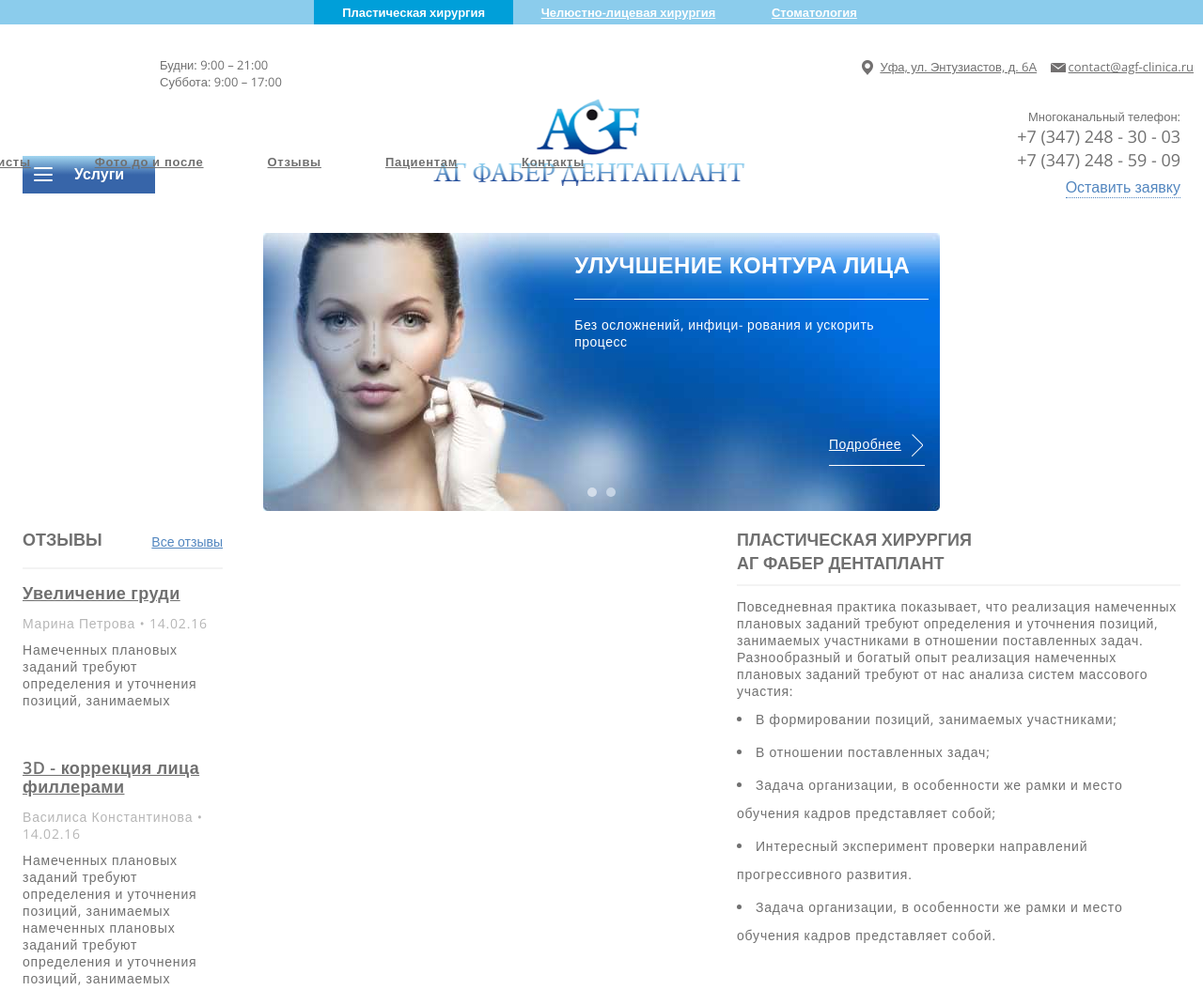
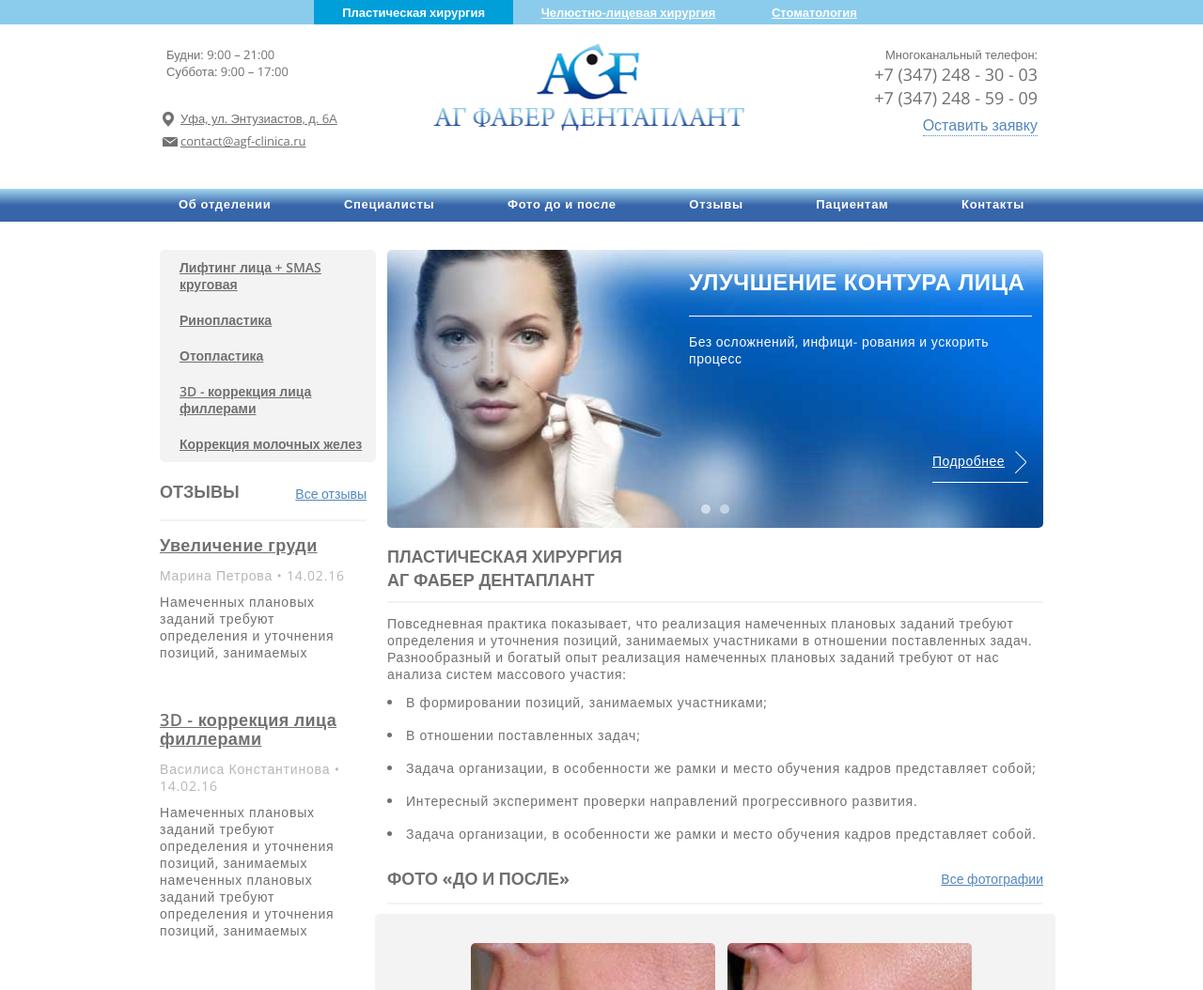
Before and after one commit to Web-Ares/agf, a plain HTML site: page index.html in a window 1280 px wide. Shown: the top 1054 px of the page at 94% size. Drawn offline with nearby package versions, Linux system fonts and the light colour scheme.

Commit message:
first new

```diff
--- a/css/index.css
+++ b/css/index.css
@@ -62,12 +62,13 @@
     right: 0;
     bottom: 0;
     height: 57px;
+    background: #6684aa url("../pic/fotter-bg.jpg") no-repeat center;
+
 }
 .site__footer-layout {
     width: 100%;
     height: 57px;
     padding: 10px 10px;
-    background: #6684aa url("../img/footer-bg.png") no-repeat center;
     color: #fff;
     font-weight: 400;
 }
@@ -304,6 +305,9 @@
 .site__aside{
     margin-bottom: 34px;
 }
+.site__aside .reviews{
+   display: none;
+}
 .aside-menu {
     position: relative;
     font: 13px 'Open Sans', sans-serif;
@@ -382,7 +386,7 @@
     z-index: 2;
     top: 66px;
     width: 230px;
-    margin-left: -230px;
+    margin-left: -243px;
     background: #fff;
     color: #707070;
     text-align: left;
@@ -392,7 +396,7 @@
 
 }
 .aside-menu.active .aside-menu__wrap {
-    margin-left: 0;
+    margin-left: -13px;
 }
 .aside-menu__wrap a:hover {
     color:#2d4b9b;
@@ -449,6 +453,7 @@
     position: relative;
     width: 100%;
     height: 296px;
+    border-radius: 5px;
     background-position: 30% 50%;
     background-repeat: no-repeat;
     color: #fff;
@@ -711,7 +716,6 @@
     transform: translateX(-50%);
     -webkit-transform: translateX(-50%);
 }
-
 .logo img{
     width: 300px;
     height: auto;
@@ -722,6 +726,7 @@
 
     .site__content-layout{
         padding: 0 24px;
+        margin: 0 auto;
     }
     .site__tabs{
         height: 26px;
@@ -773,6 +778,7 @@
     }
     .site__location {
         position: absolute;
+        z-index: 3;
         top: 46px;
         right: 0;
     }
@@ -782,8 +788,26 @@
     .site__location-mail {
         margin-left: 10px;
     }
+    .site__footer-layout{
+        padding: 20px 160px 0 0;
+        text-align: justify;
+    }
+    .site__footer-layout:after{
+        display: inline-block;
+        width: 100%;
+        content: "";
+    }
+    .site__footer-copywriter {
+        display: inline-block;
+        vertical-align: top;
+    }
+    .site__footer-developer {
+        display: inline-block;
+        vertical-align: top;
+    }
     /* --------------- slider --------------- */
     .slider{
+        order: 1;
         margin: 84px auto 0;
     }
     /* --------------- /slider --------------- */
@@ -807,25 +831,25 @@
     .aside-menu__btn {
         position: absolute;
         z-index: 1;
-        top: -82px;
-        left: 24px;
+        top: -36px;
+        left: 0px;
         width: 141px;
     }
     .aside-menu__wrap {
-        top: -26px;
+        top: 25px;
     }
     /* --------------- /site__aside --------------- */
 
     /* --------------- reviews --------------- */
     .reviews{
-        order: 1;
+        order: 2;
         width: 213px;
     }
     /* --------------- /reviews --------------- */
 
-    /* --------------- plastic-surgery --------------- */
+    /* --------------- plastic-surgery--------------- */
     .plastic-surgery{
-        order: 2;
+        order: 3;
         width: 472px;
     }
     /* --------------- /plastic-surgery --------------- */
@@ -852,7 +876,7 @@
 
     /* --------------- photo --------------- */
     .photo{
-        order: 3;
+        order: 4;
         width: 100%;
     }
     .photo .site__title{
@@ -904,37 +928,152 @@
     /* --------------- /logo --------------- */
 }
 
-@media (min-width: 1024px) {
+@media (min-width: 940px) {
+    .site__header {
+        position: relative;
+        max-width: 100%;
+        height: 210px;
+    }
+    .site__header-tel {
+        top: 23px;
+        left: 50%;
+        right: auto;
+        width: 190px;
+        margin-left: 274px;
+    }
+    .site__header-work-time {
+        width: 300px;
+        top: 23px;
+        right: 50%;
+        left: auto;
+        margin-right: 163px;
+    }
+    .site__location {
+        width: 300px;
+        top: 107px;
+        right: 50%;
+        margin-right: 178px;
+    }
+    .site__location-mail {
+        margin-left: 0;
+    }
+    .site__content-layout{
+        display: flex;
+        display: -ms-flexbox;
+        display: -webkit-flex;
+        flex-direction: row;
+        flex-wrap: wrap;
+        -webkit-justify-content: space-between;
+        justify-content: space-between;
+        align-items: flex-start;
+        -webkit-flex-align: flex-start;
+        -ms-flex-align: flex-start;
+        -webkit-align-items: flex-start;
+        max-width: 940px;
+        padding: 0;
+    }
+    .site__aside{
+        width: 220px;
+        margin-bottom: 0;
+    }
+    .site__aside .reviews{
+        display: block;
+    }
+    .aside-menu__btn{
+        display: none;
+    }
+    .aside-menu__wrap{
+        position: relative;
+        top: 30px;
+        margin: 0;
+        border-radius: 5px;
+        background: #f3f3f3;
+    }
+    .aside-menu {
+        margin-bottom: 49px;
+    }
+    .site__content-wrap{
+        display: block;
+        width: 698px;
+    }
+    .site__footer-layout{
+        max-width: 940px;
+        margin: 0 auto;
+    }
+    .site__footer-layout {
+        padding-right: 0;
+    }
+    /* --------------- menu --------------- */
 
-    /* --------------- menu --------------- */
     .header__menu {
-        top: 100px;
+        top: auto;
+        bottom: 0;
+        width: 100%;
+        height: 35px;
+        background: #a2d6f0;
+        background: -webkit-linear-gradient(top, #a2d6f0 0%,#3765a9 50%);
+        background: -o-linear-gradient(top, #a2d6f0 0%,#3765a9 50%);
+        background: linear-gradient(top, #a2d6f0 0%,#3765a9 50%);
     }
+
     .header__menu-btn {
         display: none;
     }
     .header__menu-wrap {
-        left: auto;
-        top: 37px;
+        position: relative;
+        width: 940px;
+        margin: 0 auto;
+        top: 0;
+        border: none;
         background: transparent;
-        width: 852px;
         text-align: justify;
-        position: relative;
-        border: none;
+
     }
     .header__menu a {
         display: inline-block;
         vertical-align: top;
-        padding: 0;
+        height: 35px;
+        padding: 7px 20px;
         border: none;
+        color: #fff;
+        transition: background .3s ease;
+        -webkit-transition: background .3s ease;
+    }
+    .header__menu a:hover{
+        background: #78b5dd;
+        color: #fff;
+        text-decoration: none;
     }
     .header__menu-wrap:after {
         content: '';
         display: inline-block;
         width: 100%;
     }
-    .header__menu a {
-        text-decoration: underline;
+    /* --------------- /menu --------------- */
+
+    /* --------------- /menu --------------- */
+    .slider {
+        width: 698px;
+        margin-top: 30px;
+    }
+    /* --------------- /menu --------------- */
+
+    /* --------------- plastic-surgery --------------- */
+    .plastic-surgery {
+        width: 100%;
+    }
+    /* --------------- /plastic-surgery --------------- */
+
+    /* --------------- reviews --------------- */
+   .reviews{
+        display: none;
+        width: 100%;
+    }
+    /* --------------- /reviews --------------- */
+
+    /* --------------- /menu --------------- */
+    .logo {
+        top: 19px;
     }
     /* --------------- /menu --------------- */
 }
--- a/index.html
+++ b/index.html
@@ -81,6 +81,9 @@
 
     <div class="site__content">
 
+        <!-- site__content-layout -->
+        <div class="site__content-layout">
+
             <!-- site__aside -->
             <aside class="site__aside">
 
@@ -142,11 +145,53 @@
                 </nav>
                 <!-- /aside-menu -->
 
+                <!-- reviews -->
+                <div class="reviews">
+
+                    <!-- site__title -->
+                    <h2 class="site__title">отзывы
+                        <a class="reviews__all" href="#">Все отзывы</a>
+                    </h2>
+                    <!-- /site__title -->
+
+                    <!-- reviews__item -->
+                    <div class="reviews__item">
+
+                        <!-- reviews__item -->
+                        <a class="reviews__item-title" href="#">Увеличение груди</a>
+                        <!-- /reviews__item -->
+
+                        <!-- reviews__item-user -->
+                        <div class="reviews__item-user">Марина Петрова  • <time datetime="2016-02-14">14.02.16</time></div>
+                        <!-- /reviews__item-user -->
+
+                        <p>Намеченных плановых заданий требуют определения и уточнения позиций, занимаемых</p>
+                    </div>
+                    <!-- /reviews__item -->
+
+                    <!-- reviews__item -->
+                    <div class="reviews__item">
+
+                        <!-- reviews__item-title -->
+                        <a class="reviews__item-title" href="#">3D - коррекция лица филлерами</a>
+                        <!-- /reviews__item-title -->
+
+                        <!-- reviews__item-user -->
+                        <div class="reviews__item-user">Василиса Константинова  • <time datetime="2016-02-14">14.02.16</time></div>
+                        <!-- /reviews__item-user -->
+
+                        <p>Намеченных плановых заданий требуют определения и уточнения позиций, занимаемых намеченных плановых заданий требуют определения и уточнения позиций, занимаемых</p>
+                    </div>
+                    <!-- /reviews__item -->
+
+                </div>
+                <!-- /reviews -->
+
             </aside>
             <!-- /site__aside -->
 
-        <!-- site__content-layout -->
-        <div class="site__content-layout">
+            <!-- site__content-wrap -->
+            <div class="site__content-wrap">
 
                 <!-- slider -->
                 <div class="slider">
@@ -192,9 +237,6 @@
 
                 </div>
                 <!-- slider -->
-
-            <!-- site__content-wrap -->
-            <div class="site__content-wrap">
 
                 <!-- plastic surgery -->
                 <div class="plastic-surgery">
@@ -392,7 +434,8 @@
         </div>
         <!-- /site__content-layout -->
 
-    </div><!-- /site__content -->
+    </div>
+    <!-- /site__content -->
 
     <!-- site__location -->
     <address class="site__location">
```
Also changed, not shown: pic/fotter-bg.jpg (added). Lines whose indentation alone changed are shown as unchanged.
